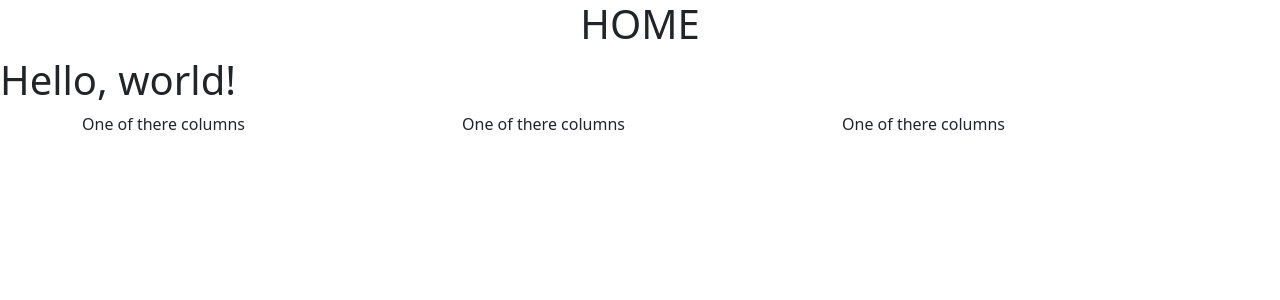
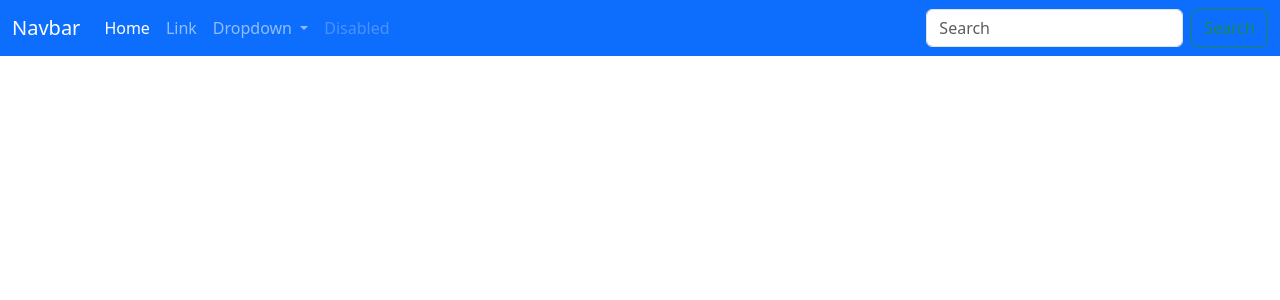
Before and after one commit to slavaz950/zamaraev_empserv, a Django app: page / in a window 1280 px wide. Shown: the top 300 px of the page. Run offline with Django 4.2, Linux system fonts and the light colour scheme.

Commit message:
current fix

```diff
--- a/events/templates/events/home.html
+++ b/events/templates/events/home.html
@@ -12,10 +12,59 @@
   </head>
 
   <body>
+<!-- Тег nav равнозначен divу. Предназначен для выделения каких либо секций.
+Это симантический элемент который говорит браузеру что здесь расположена панель навигации.
+Если даже здесь поменять nav на div отображение страницы никак не изменится так как эти
+теги равнозначны
+
+После тега перечисленны несколько классов которые стилизуют наши компоненты
+Сначала идёт класс определяющий сам компонент navbar
+navbar-expand-lg этот класс создаёт адаптивную разметку (при которой панель меняет вид при опр.условиях)
+       в данном случае lg (для больших экранов)bg-body-tertiary
+navbar-dark текст
+ -->
+    <nav class="navbar navbar-expand-lg navbar-dark bg-primary">
+        <div class="container-fluid">
+          <a class="navbar-brand" href="#">Navbar</a>
+          <button class="navbar-toggler" type="button" data-bs-toggle="collapse" data-bs-target="#navbarSupportedContent" aria-controls="navbarSupportedContent" aria-expanded="false" aria-label="Toggle navigation">
+            <span class="navbar-toggler-icon"></span>
+          </button>
+          <div class="collapse navbar-collapse" id="navbarSupportedContent">
+            <ul class="navbar-nav me-auto mb-2 mb-lg-0">
+              <li class="nav-item">
+                <a class="nav-link active" aria-current="page" href="#">Home</a>
+              </li>
+              <li class="nav-item">
+                <a class="nav-link" href="#">Link</a>
+              </li>
+              <li class="nav-item dropdown">
+                <a class="nav-link dropdown-toggle" href="#" role="button" data-bs-toggle="dropdown" aria-expanded="false">
+                  Dropdown
+                </a>
+                <ul class="dropdown-menu">
+                  <li><a class="dropdown-item" href="#">Action</a></li>
+                  <li><a class="dropdown-item" href="#">Another action</a></li>
+                  <li><hr class="dropdown-divider"></li>
+                  <li><a class="dropdown-item" href="#">Something else here</a></li>
+                </ul>
+              </li>
+              <li class="nav-item">
+                <a class="nav-link disabled">Disabled</a>
+              </li>
+            </ul>
+            <form class="d-flex" role="search">
+              <input class="form-control me-2" type="search" placeholder="Search" aria-label="Search">
+              <button class="btn btn-outline-success" type="submit">Search</button>
+            </form>
+          </div>
+        </div>
+      </nav>
+
+  <!--
     <center><h1>HOME</h1></center>
 
     <h1>Hello, world!</h1>
-<!-- Этот пример создаёт три колонки одинаковой ширины-->
+Этот пример создаёт три колонки одинаковой ширины
 <div class="container">
 <div class="row">
 <div class="col-sm">
@@ -29,6 +78,9 @@
 </div>
 </div>
 </div>
+<p class="bg-primary text-white">This is Primary text -- Это основной текст.</p>
+-->
+
     <script src="https://cdn.jsdelivr.net/npm/bootstrap@5.3.0-alpha1/dist/js/bootstrap.bundle.min.js"
      integrity="sha384-w76AqPfDkMBDXo30jS1Sgez6pr3x5MlQ1ZAGC+nuZB+EYdgRZgiwxhTBTkF7CXvN"
      crossorigin="anonymous"></script>
```
